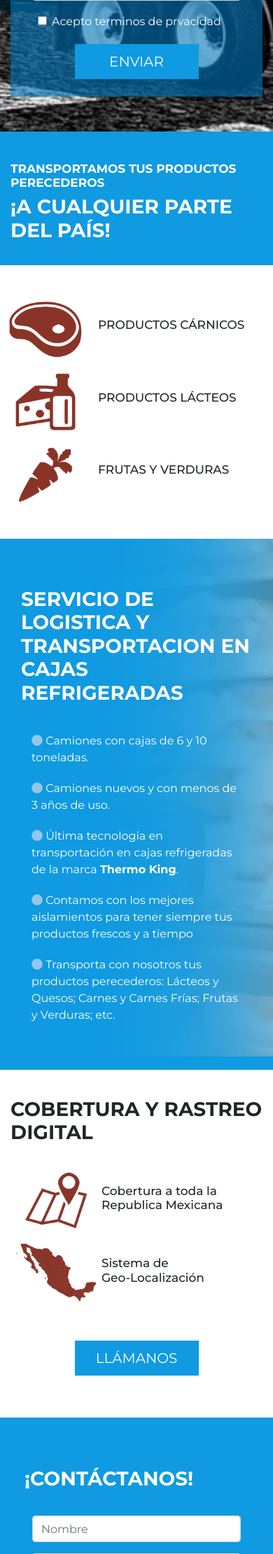
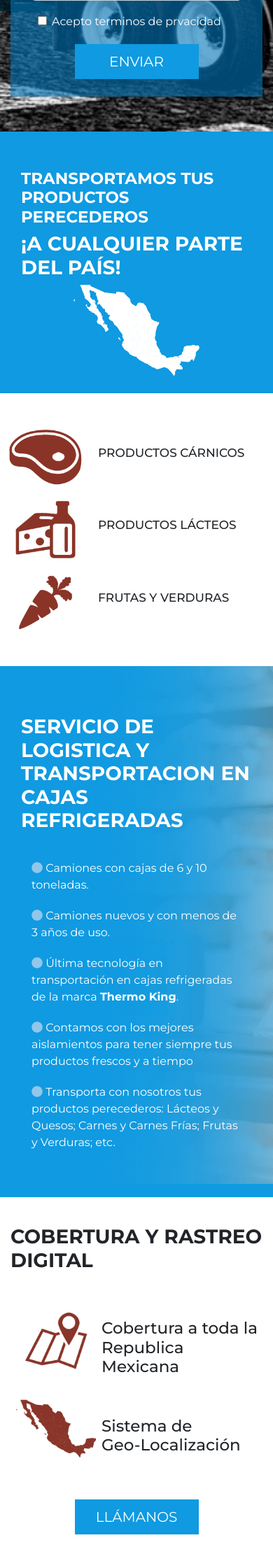
Before and after one commit to juanAntopia/thermotransportes, a PHP site: page / in a window 390 px wide. Shown: the part 743-2964 px from the top of the page at 70% size. Run offline with PHP 8.4, Linux system fonts and the light colour scheme; some libraries are stand-ins or nearby versions.

Commit message:
mi primer commit

```diff
--- a/css/style.css
+++ b/css/style.css
@@ -1,6 +1,12 @@
 body {
    /* font-family: 'Open Sans', sans-serif;*/
     font-family: 'Montserrat', sans-serif;
+    margin: 0;
+
+}
+html {
+    min-height: 100%;
+    position: relative;
 }
 
 #intro {
@@ -49,6 +55,10 @@ a.nav-link {
     color: white;
 
 }
+.margen-3 {
+padding: -100px 0;
+}
+
 textarea.form-control {
     height: 102px;
 }
@@ -87,6 +97,10 @@ h3.bar {
 
 .mr-3, .mx-3 {
     margin-right: 0rem!important;
+}
+h5 {
+    font-size: 1.5rem;
+    margin-top: 27px;
 }
 /***************SERVICIOS ***************/
 .section {
@@ -216,6 +230,13 @@ footer.footer2 {
     background-color: #0F9AE1;
     color: white;
     padding: 0px 0 25px 0;
+    position: absolute;
+  bottom: 0;
+  width: 100%;
+
+}
+a.black {
+    color: black;
 }
 
 @media screen and (max-width:1200px) {
@@ -236,6 +257,10 @@ footer.footer2 {
         font-weight: 600;
         padding-top: 5px;
         font-size: 19px;
+    }
+    h5 {
+        font-size: 1.5rem;
+        margin-top: 11px;
     }
 }
 @media screen and (max-width:992px){
@@ -313,7 +338,7 @@ footer.footer2 {
     h5 {
         font-size: 17px;
         font-weight: 500;
-        padding-top: 18px;
+        padding-top: 0px;
     }
 
     h4.mt-0 {
@@ -344,7 +369,7 @@ footer.footer2 {
     .margen-top {
         padding: 10px 0px;
 
-}
+}}
 @media screen and (max-width:772px){
 
     .brand {
@@ -416,7 +441,7 @@ h2.cont {
     text-align: center;
 }
 h5 {
-    font-size: 17px;
+    font-size: 23px;
     font-weight: 500;
     padding-top: 18px;
     text-align: left;
@@ -482,6 +507,10 @@ h4.mt-0 {
 
 
 }
+.margen-3 {
+    padding: -100px 0;
+    text-align: center;
+}
 .btn-enviar2 {
     background: white;
     border: 2px solid white;
--- a/index.html
+++ b/index.html
@@ -82,7 +82,7 @@
                                                <div class="form-check ">
                                                     <input class="form-check-input" type="checkbox" value="" id="defaultCheck1">
                                                     <label class="form-check-label" for="defaultCheck1">
-                                                      <a class="aviso2" href="aviso-privacidad.html">Acepto terminos de prvacidad</a>
+                                                      <a class="aviso2" href="aviso-privacidad.html" target="_blank" >Acepto terminos de prvacidad</a>
                                                     </label>
                                                   </div>
                                                <div class="row justify-content-center">
@@ -100,12 +100,20 @@
 
 
     <section class="blue">
-        <div class="container justify-content-center">
-                <div class="text-center ">
-                        <h5 ><strong>TRANSPORTAMOS TUS PRODUCTOS PERECEDEROS</strong></h5>
-                        <h2 class="cont2"><strong>¡A CUALQUIER PARTE DEL PAÍS!</strong> </h2>
+        <div class="container ">
+            <div class="row ">
+                <div class="col-xs-6 col-sm-8 col-lg-8">
+                        <div class=" ">
+                                <h5 ><strong>TRANSPORTAMOS TUS PRODUCTOS PERECEDEROS</strong></h5>
+                                <h2 class="cont2"><strong>¡A CUALQUIER PARTE DEL PAÍS!</strong> </h2>
 
-                    </div>
+                            </div>
+                </div>
+                <div class="col-xs-4 col-sm-2 col-lg-4 margen-3">
+                    <img src="images/mexico.png" alt=" transportamos a todo mexico" width="180">
+                </div>
+            </div>
+
         </div>
 
     </section>
```
Also changed, not shown: aviso-privacidad.html (+7 -6 lines), images/mexico.png (added).
